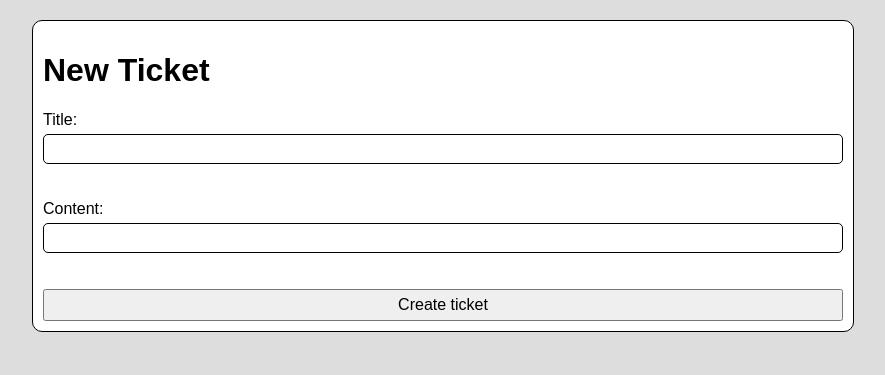
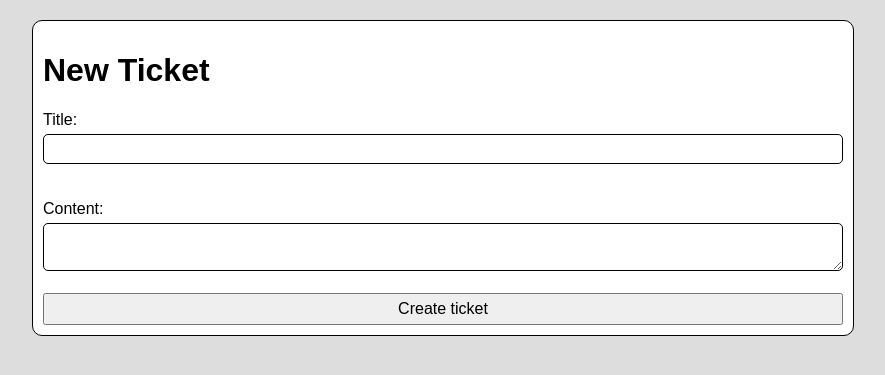
Before and after one commit to HarrisonT0/helpdesk-tickets, a Flask app: page /tickets/new in a window 1280 px wide. Shown: the part 49-424 px from the top of the page, without its empty margins (197-1082 px from the left). Run offline with Flask 3, Linux system fonts and the light colour scheme; the visitor is signed in with stand-in values (Sample User, id 1).

Commit message:
feat: improved new ticket form changing content input field to textarea element

```diff
--- a/helpdesk_manager/static/styles.css
+++ b/helpdesk_manager/static/styles.css
@@ -49,6 +49,16 @@ input {
   height: 30px;
   font-size: 1rem;
   padding: 5px;
+}
+
+textarea {
+  width: inherit;
+  box-sizing: border-box;
+  border-radius: 5px;
+  border: 1px solid black;
+  font-size: 1rem;
+  padding: 5px;
+  resize: vertical;
 }
 
 /* Tickets */
--- a/helpdesk_manager/templates/tickets/new.html
+++ b/helpdesk_manager/templates/tickets/new.html
@@ -10,7 +10,7 @@
             <input name="title" id="title" required /><br /><br />
 
             <label for="content">Content:</label>
-            <input name="content" id="content" required /><br /><br />
+            <textarea name="content" id="content" required></textarea><br /><br />
 
             <button type="submit">Create ticket</button>
             {% if error %}
```
